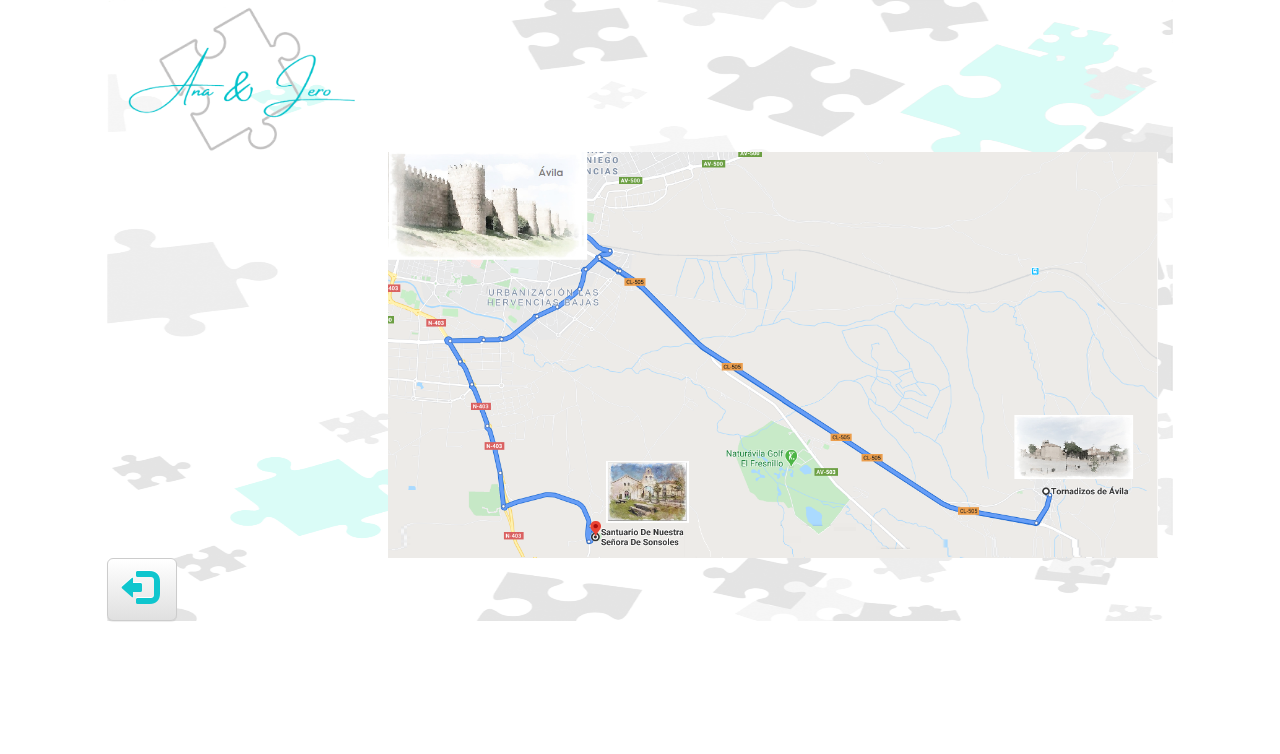
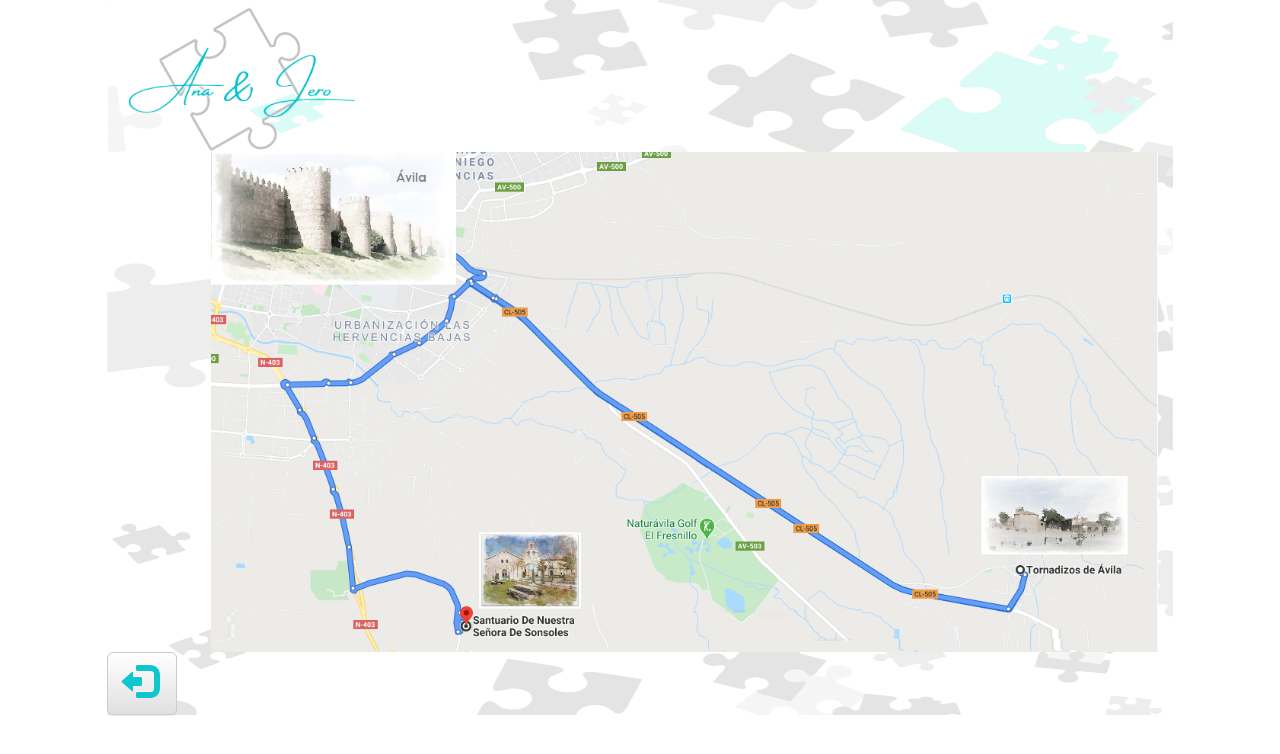
Before and after one commit to alexandrev/boda-ana, a plain HTML site: page index.html in a window 1280 px wide. Both pictures are taken after a click on the button "Santuario Nuestra Señora de Sonsoles". Drawn offline with nearby package versions, Linux system fonts and the light colour scheme; a web font is replaced by a local one.

Commit message:
numero de cuenta y mayor tamaño mapa iglesia

```diff
--- a/index.html
+++ b/index.html
@@ -638,7 +638,7 @@
                   </button>
                 </div>
                 <div class="col-md-9">
-                  <span class="gwd-span-tbay">Y si quieres ayudarnos con la fiesta puedes hacerlo aquí: ES00 0000 0000 0000 000000</span>
+                  <span class="gwd-span-tbay">Y si quieres ayudarnos con la fiesta puedes hacerlo aquí: ES02 2103 2501 56 0030119489</span>
                 </div>
               </div>
             </div>
@@ -662,8 +662,8 @@
                 </div>
               </div>
               <div class="row">
-                <div class="col-md-3"></div>
-                <div class="col-md-9">
+                <div class="col-md-1"></div>
+                <div class="col-md-11">
                   <img src="assets/mapa-iglesia.png" id="image_4">
                 </div>
               </div>
```
